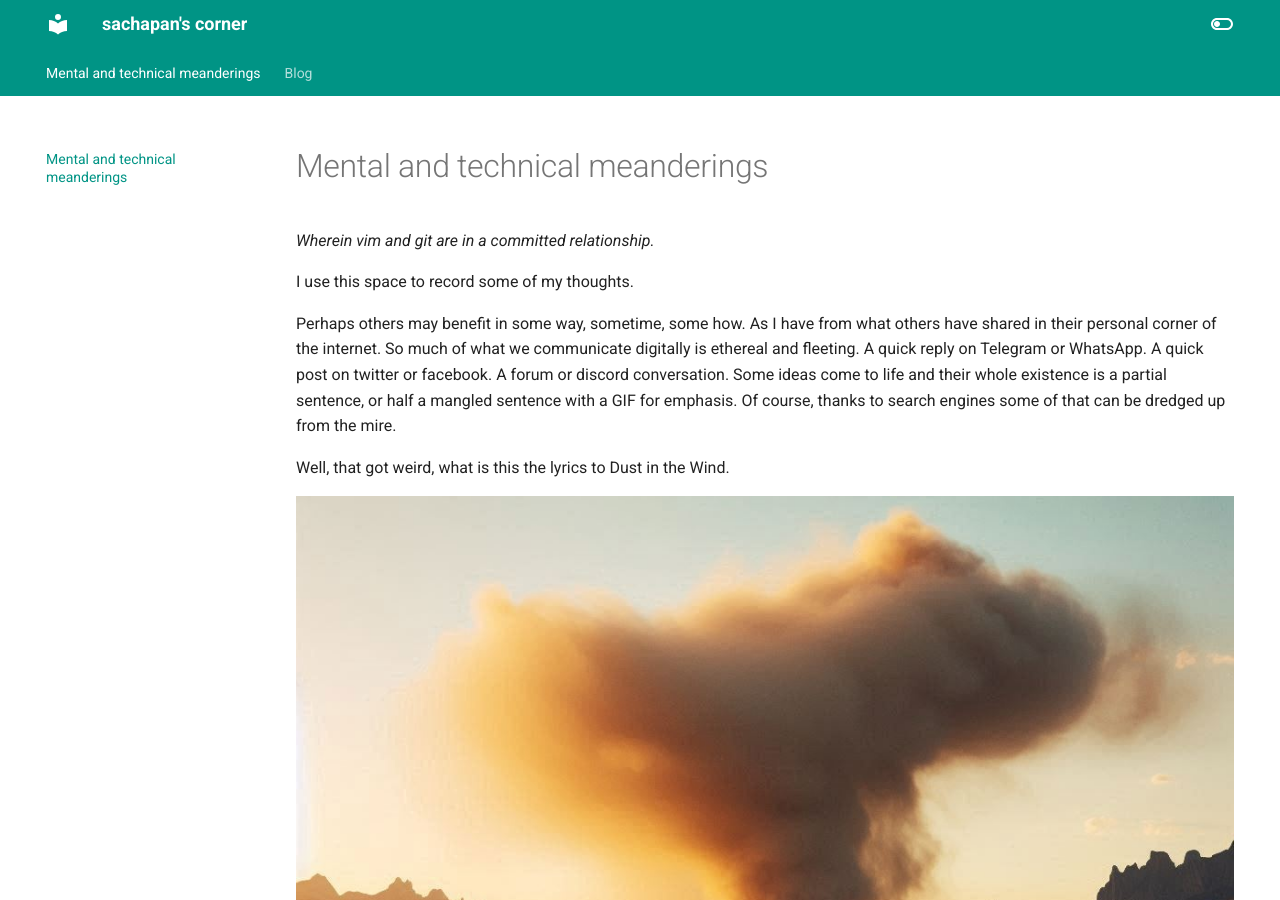
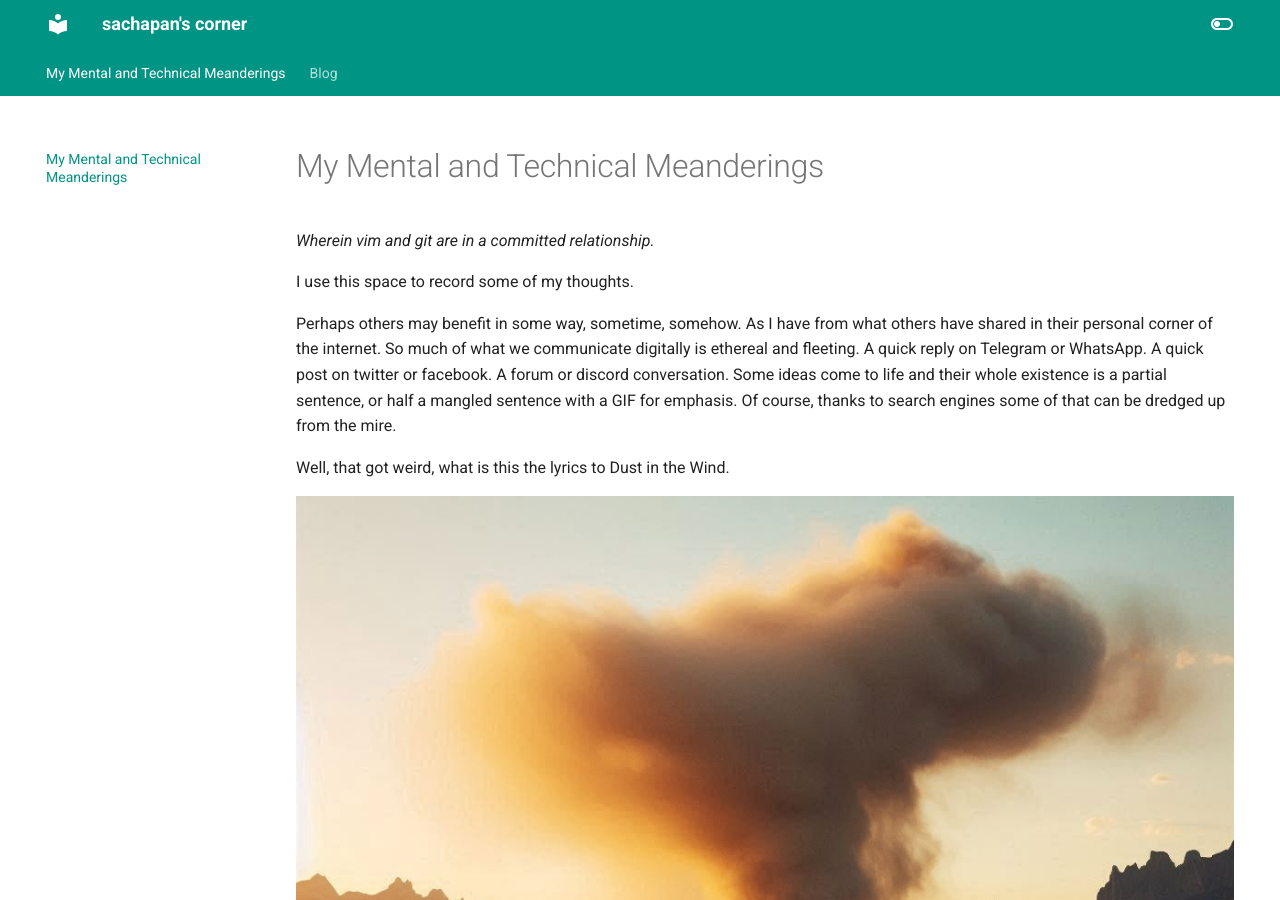
Before and after one commit to sachapan/sachapan.github.io, an MkDocs documentation site: the page built from docs/index.md, in a window 1280 px wide and 900 px high. Built offline with MkDocs 1.6.1 and Material for MkDocs 9.7.7, drawn with Linux system fonts in a browser that asks for light colours.

Commit message:
Update index.md

```diff
--- a/docs/index.md
+++ b/docs/index.md
@@ -1,11 +1,11 @@
-# Mental and technical meanderings
+# My Mental and Technical Meanderings
 
 _Wherein vim and git are in a committed relationship._
 
 
 I use this space to record some of my thoughts.
 
-Perhaps others may benefit in some way, sometime, some how.  As I have from what others have shared in their personal corner of the internet.  So much of what we communicate digitally is ethereal and fleeting.  A quick reply on Telegram or WhatsApp.  A quick post on twitter or facebook.  A forum or discord conversation.  Some ideas come to life and their whole existence is a partial sentence, or half a mangled sentence with a GIF for emphasis.  Of course, thanks to search engines some of that can be dredged up from the mire.
+Perhaps others may benefit in some way, sometime, somehow.  As I have from what others have shared in their personal corner of the internet.  So much of what we communicate digitally is ethereal and fleeting.  A quick reply on Telegram or WhatsApp.  A quick post on twitter or facebook.  A forum or discord conversation.  Some ideas come to life and their whole existence is a partial sentence, or half a mangled sentence with a GIF for emphasis.  Of course, thanks to search engines some of that can be dredged up from the mire.
 
 Well, that got weird, what is this the lyrics to Dust in the Wind.
 
```
